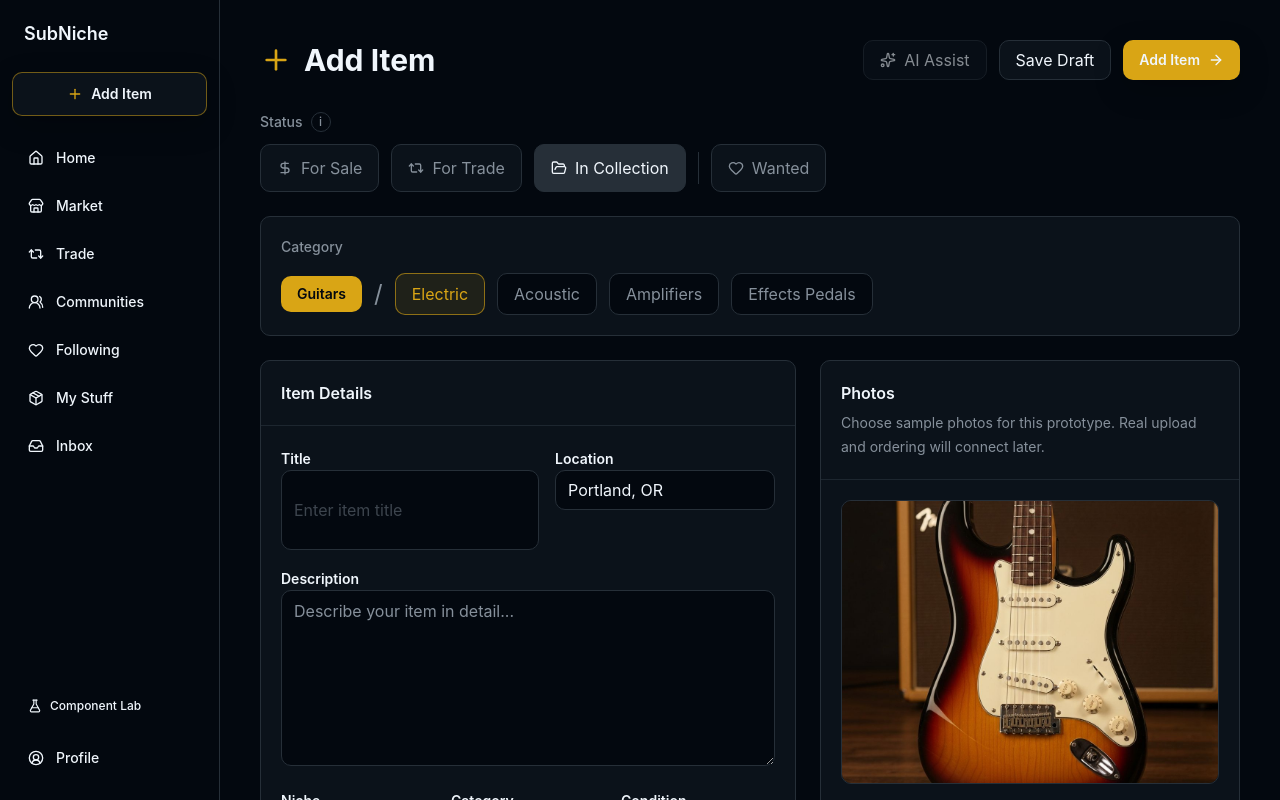
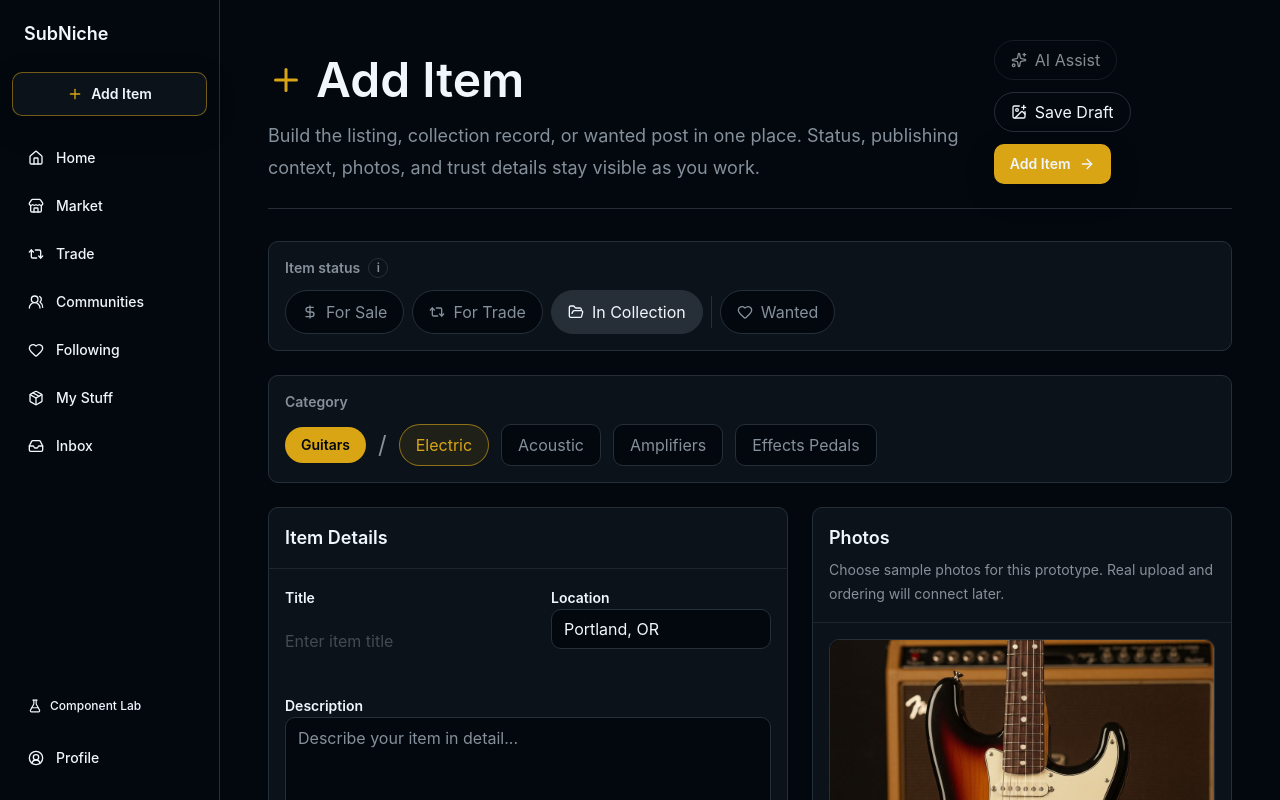
Before and after one commit to franciscodiaz-debug/subniche, a Next.js app: page /add-item in a window 1280 px wide. Shown: the top 800 px of the page. Built offline with nearby package versions, Linux system fonts and the light colour scheme.

Commit message:
Tune core flow pages to v0 references

```diff
--- a/app/add-item/page.tsx
+++ b/app/add-item/page.tsx
@@ -1,4 +1,4 @@
-import { ArrowRight, Plus, Sparkles } from "lucide-react";
+import { ArrowRight, ImagePlus, Plus, Sparkles } from "lucide-react";
 import { PageShell } from "@/components/layout/page-shell";
 import { AddItemFlow } from "@/components/add-item/add-item-flow";
 import { Button, buttonVariants } from "@/components/ui/button";
@@ -12,21 +12,37 @@ import {
 
 export default function AddItemPage() {
   return (
-    <PageShell className="space-y-8">
-      <header className="flex flex-col gap-4 sm:flex-row sm:items-center sm:justify-between">
-        <div className="flex items-center gap-3">
-          <Plus className="size-8 text-accent" aria-hidden="true" />
-          <h1 className="text-3xl font-bold tracking-normal text-foreground">
-            Add Item
-          </h1>
+    <PageShell className="max-w-none space-y-8 lg:px-12">
+      <header className="flex flex-col gap-5 border-b border-border pb-6 xl:flex-row xl:items-end xl:justify-between">
+        <div className="max-w-3xl">
+          <div className="flex items-center gap-3">
+            <Plus className="size-9 text-primary" aria-hidden="true" />
+            <h1 className="text-4xl font-semibold text-foreground md:text-5xl">
+              Add Item
+            </h1>
+          </div>
+          <p className="mt-4 text-lg leading-8 text-muted-foreground">
+            Build the listing, collection record, or wanted post in one place.
+            Status, publishing context, photos, and trust details stay visible
+            as you work.
+          </p>
         </div>
         <div className="flex flex-wrap items-center gap-3">
-          <Button variant="secondary" disabled>
+          <Button variant="outline" className="rounded-full bg-transparent" disabled>
             <Sparkles className="size-4" aria-hidden="true" />
             AI Assist
           </Button>
-          <Button variant="secondary">Save Draft</Button>
-          <a href="#review-panel" className={buttonVariants()}>
+          <Button variant="outline" className="rounded-full bg-transparent">
+            <ImagePlus className="size-4" aria-hidden="true" />
+            Save Draft
+          </Button>
+          <a
+            href="#review-panel"
+            className={buttonVariants({
+              variant: "primary",
+              className: "rounded-full",
+            })}
+          >
             Add Item
             <ArrowRight className="size-4" aria-hidden="true" />
           </a>
--- a/components/add-item/add-item-flow.tsx
+++ b/components/add-item/add-item-flow.tsx
@@ -204,12 +204,12 @@ function CategoryStrip({
   const childLabel = selectedCategory?.name.replace(" Guitars", "") ?? "Other";
 
   return (
-    <section className="rounded-lg border border-border bg-surface p-5">
-      <div className="mb-4 text-sm font-medium text-muted-foreground">
+    <section className="rounded-lg border border-border bg-card p-4">
+      <div className="mb-3 text-sm font-semibold text-muted-foreground">
         Category
       </div>
       <div className="flex flex-wrap items-center gap-3">
-        <span className="rounded-lg bg-primary px-4 py-2 text-sm font-semibold text-primary-foreground">
+        <span className="rounded-full bg-primary px-4 py-2 text-sm font-semibold text-primary-foreground">
           {parentLabel}
         </span>
         <span className="text-2xl text-muted-foreground" aria-hidden="true">
@@ -226,7 +226,7 @@ function CategoryStrip({
               className={cn(
                 "rounded-lg border px-4 py-2 text-sm font-semibold transition",
                 active
-                  ? "border-accent/60 bg-accent/10 text-accent"
+                  ? "rounded-full border-accent/60 bg-accent/10 text-accent"
                   : "border-border bg-background text-muted-foreground hover:border-accent/45 hover:text-foreground",
               )}
               onClick={() => onCategoryChange(category.id)}
--- a/components/add-item/form-section.tsx
+++ b/components/add-item/form-section.tsx
@@ -24,17 +24,17 @@ export function FormSection({
   title,
 }: FormSectionProps) {
   return (
-    <Card className={cn("overflow-hidden rounded-lg", className)}>
-      <CardHeader className="border-b border-border/70">
+    <Card className={cn("overflow-hidden rounded-lg bg-card", className)}>
+      <CardHeader className="border-b border-border/70 p-4">
         {eyebrow ? (
           <p className="text-xs font-semibold uppercase text-accent">
             {eyebrow}
           </p>
         ) : null}
-        <CardTitle>{title}</CardTitle>
+        <CardTitle className="text-lg">{title}</CardTitle>
         {description ? <CardDescription>{description}</CardDescription> : null}
       </CardHeader>
-      <CardContent className="space-y-4 p-5">{children}</CardContent>
+      <CardContent className="space-y-5 p-4">{children}</CardContent>
     </Card>
   );
 }
--- a/components/add-item/item-basics-step.tsx
+++ b/components/add-item/item-basics-step.tsx
@@ -34,7 +34,7 @@ export function ItemBasicsStep({
         <FormField id="item-title" label="Title">
           <Input
             id="item-title"
-            className="h-20 text-3xl font-bold tracking-normal placeholder:text-muted-foreground/45"
+            className="h-16 border-0 bg-transparent px-0 text-3xl font-semibold tracking-normal shadow-none placeholder:text-muted-foreground/45 focus:border-transparent focus:ring-0 md:text-4xl"
             value={basics.title}
             onChange={(event) => update({ title: event.target.value })}
             placeholder="Enter item title"
@@ -52,7 +52,7 @@ export function ItemBasicsStep({
       <FormField id="item-description" label="Description">
         <Textarea
           id="item-description"
-          className="min-h-44 text-base leading-7"
+          className="min-h-40 bg-background text-base leading-7"
           value={basics.description}
           onChange={(event) => update({ description: event.target.value })}
           placeholder="Describe your item in detail..."
--- a/components/add-item/item-media-step.tsx
+++ b/components/add-item/item-media-step.tsx
@@ -32,10 +32,11 @@ export function ItemMediaStep({
             width={720}
             height={540}
             sizes="(min-width: 1280px) 420px, 100vw"
-            className="aspect-[4/3] w-full object-cover"
+            className="aspect-square w-full object-cover"
+            style={{ objectPosition: "center bottom" }}
           />
         ) : (
-          <div className="grid aspect-[4/3] place-items-center border border-dashed border-border text-center">
+          <div className="grid aspect-square place-items-center border border-dashed border-border text-center">
             <div>
               <ImagePlus
                 className="mx-auto size-8 text-accent"
@@ -69,6 +70,7 @@ export function ItemMediaStep({
                 fill
                 sizes="80px"
                 className="object-cover"
+                style={{ objectPosition: "center bottom" }}
               />
             </button>
           );
--- a/components/add-item/status-selector.tsx
+++ b/components/add-item/status-selector.tsx
@@ -44,9 +44,9 @@ export function StatusSelector({
   const isWanted = mode === "wanted";
 
   return (
-    <section className="space-y-3">
-      <div className="flex items-center gap-2 text-sm font-medium text-muted-foreground">
-        Status
+    <section className="rounded-lg border border-border bg-card p-4">
+      <div className="flex items-center gap-2 text-sm font-semibold text-muted-foreground">
+        Item status
         <span
           className="grid size-5 place-items-center rounded-full border border-border text-xs"
           aria-label="Owned items can be listed, traded, and collected at the same time."
@@ -54,7 +54,7 @@ export function StatusSelector({
           i
         </span>
       </div>
-      <div className="flex flex-wrap items-center gap-3">
+      <div className="mt-3 flex flex-wrap items-center gap-2">
         {ownedOptions.map((option) => {
           const Icon = option.icon;
           const active = !isWanted && statuses[option.key];
@@ -64,7 +64,7 @@ export function StatusSelector({
               key={option.key}
               type="button"
               className={cn(
-                "inline-flex h-12 items-center gap-2 rounded-lg border border-border bg-surface px-4 text-sm font-semibold text-muted-foreground transition hover:border-accent/45 hover:text-foreground",
+                "inline-flex h-11 items-center gap-2 rounded-full border border-border bg-background px-4 text-sm font-semibold text-muted-foreground transition hover:border-accent/45 hover:text-foreground",
                 active && option.activeClass,
                 isWanted && "opacity-55",
               )}
@@ -90,7 +90,7 @@ export function StatusSelector({
         <button
           type="button"
           className={cn(
-            "inline-flex h-12 items-center gap-2 rounded-lg border border-border bg-surface px-4 text-sm font-semibold text-muted-foreground transition hover:border-warning/45 hover:text-foreground",
+            "inline-flex h-11 items-center gap-2 rounded-full border border-border bg-background px-4 text-sm font-semibold text-muted-foreground transition hover:border-warning/45 hover:text-foreground",
             isWanted && "border-warning/50 bg-warning/12 text-warning",
           )}
           aria-pressed={isWanted}
--- a/components/marketplace/marketplace-mode-toggle.tsx
+++ b/components/marketplace/marketplace-mode-toggle.tsx
@@ -15,7 +15,7 @@ export function MarketplaceModeToggle({ mode }: MarketplaceModeToggleProps) {
       <Link
         href="/market"
         className={cn(
-          "min-w-28 border-b-2 px-2 pb-4 text-lg font-semibold transition sm:min-w-36 sm:text-xl",
+          "min-w-28 border-b-2 px-2 pb-4 text-3xl font-semibold transition sm:min-w-40 md:text-4xl",
           mode === "market"
             ? "border-accent text-foreground"
             : "border-transparent text-muted-foreground hover:text-foreground",
@@ -26,7 +26,7 @@ export function MarketplaceModeToggle({ mode }: MarketplaceModeToggleProps) {
       <Link
         href="/trade"
         className={cn(
-          "min-w-28 border-b-2 px-2 pb-4 text-lg font-semibold transition sm:min-w-36 sm:text-xl",
+          "min-w-28 border-b-2 px-2 pb-4 text-3xl font-semibold transition sm:min-w-40 md:text-4xl",
           mode === "trade"
             ? "border-accent text-foreground"
             : "border-transparent text-muted-foreground hover:text-foreground",
--- a/components/marketplace/sort-control.tsx
+++ b/components/marketplace/sort-control.tsx
@@ -12,6 +12,7 @@ export function SortControl({ value = "newest", onChange }: SortControlProps) {
   return (
     <Select
       aria-label="Sort listings"
+      className="h-10 rounded-full bg-card font-semibold"
       value={value}
       onChange={(event) => onChange?.(event.target.value as SortOption)}
     >
```
Also changed, not shown: components/home/home-page.tsx (+31 -17 lines), components/marketplace/marketplace-page.tsx (+9 -5 lines), components/welcome/welcome-page.tsx (+7 -7 lines), public/hero-guitar.jpg (added).
